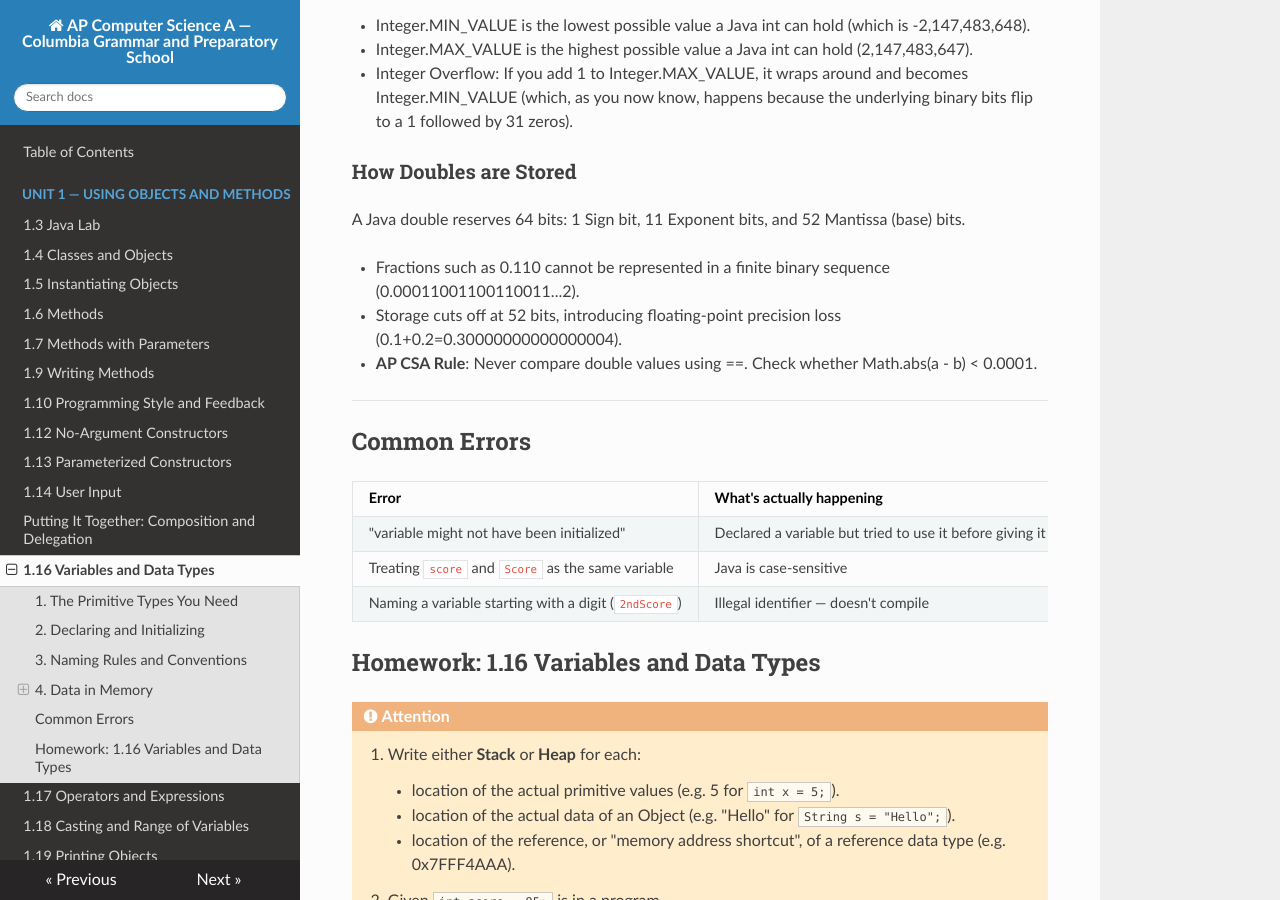
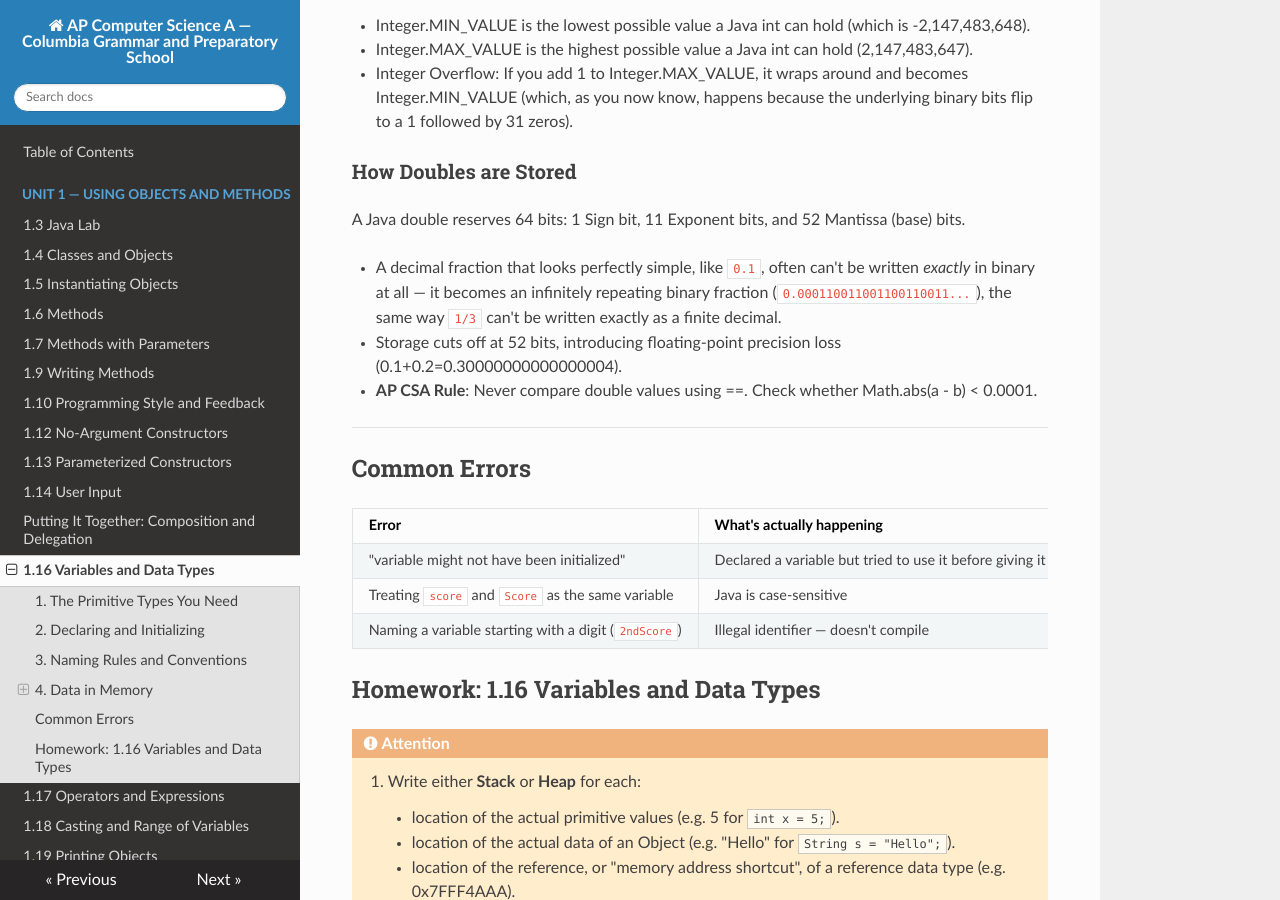
Before and after one commit to kjergens/apcsa-site, an MkDocs documentation site: the page built from docs/unit1/notes_16_variables.md, in a window 1280 px wide and 900 px high, scrolled down 2882 px. Built offline with MkDocs 1.6.1, drawn with Linux system fonts in a browser that asks for light colours; nearby versions of some CDN libraries.

Commit message:
Replace broken subscript notation in 1.16 with plain English
The subscript formatting (0.1 base-10 vs base-2) didn't survive
copying from the source material and rendered as a bare "0.1" --
rewritten to explain the idea in plain English instead, tied to the
1/3-can't-be-written-exactly-in-decimal analogy already used in 1.18,
rather than reintroducing the subscript notation (which assumes a
convention the page never actually teaches).

Co-Authored-By: Claude Sonnet 5 <noreply@anthropic.com>
Claude-Session: https://claude.ai/code/session_01BrPtHeKJbrpFGAB6GQG57Y

```diff
--- a/docs/unit1/notes_16_variables.md
+++ b/docs/unit1/notes_16_variables.md
@@ -95,7 +95,7 @@ To represent -1, you turn on the massive negative bit and fill the rest with pos
 ### How Doubles are Stored
 A Java double reserves 64 bits: 1 Sign bit, 11 Exponent bits, and 52 Mantissa (base) bits.
 
-* Fractions such as 0.110 cannot be represented in a finite binary sequence (0.00011001100110011...2).
+* A decimal fraction that looks perfectly simple, like `0.1`, often can't be written *exactly* in binary at all — it becomes an infinitely repeating binary fraction (`0.000110011001100110011...`), the same way `1/3` can't be written exactly as a finite decimal.
 * Storage cuts off at 52 bits, introducing floating-point precision loss (0.1+0.2=0.30000000000000004).
 * **AP CSA Rule**: Never compare double values using ==. Check whether Math.abs(a - b) < 0.0001.
 ---
```
